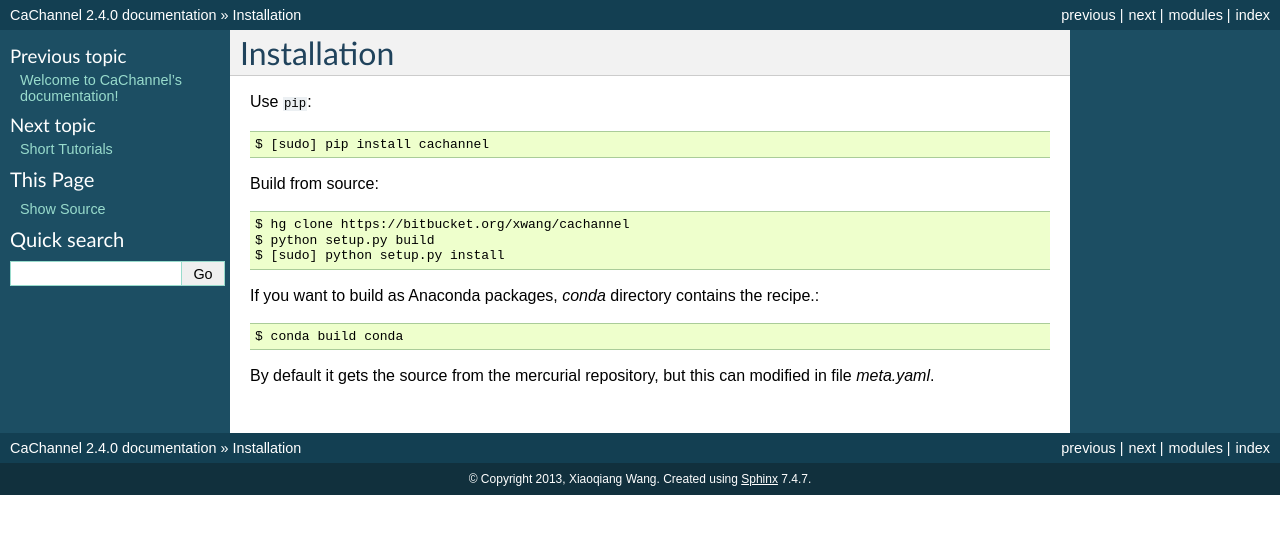
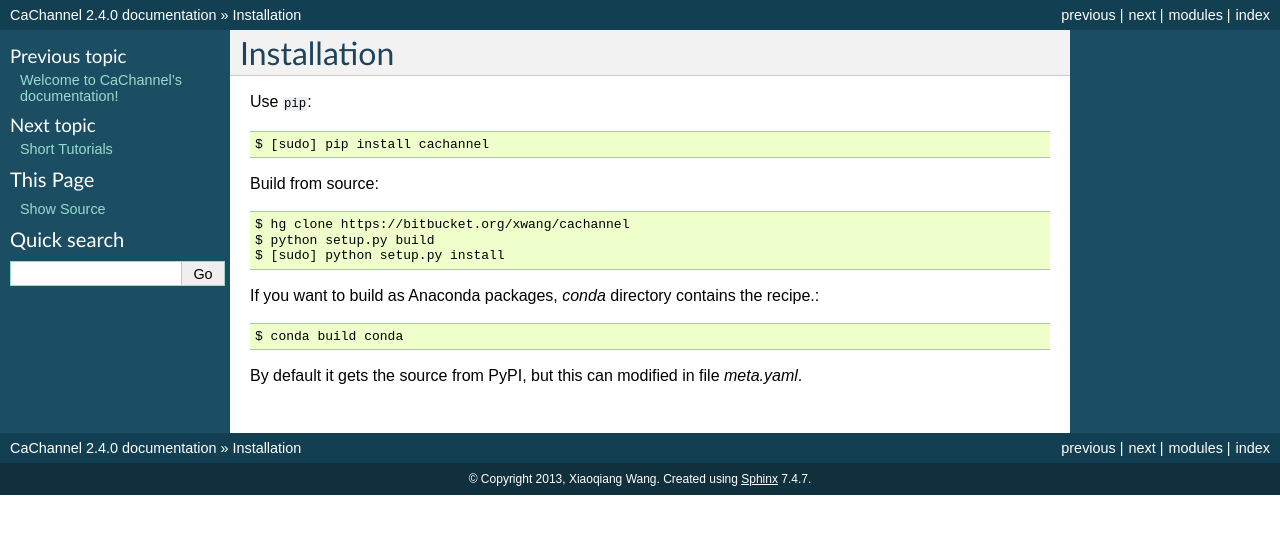
Before and after one commit to CaChannel/CaChannel, a Sphinx documentation site: the page built from docs/source/installation.rst, in a window 1280 px wide. Shown: the top 534 px of the page. Built offline with Sphinx 7.4.7, drawn with Linux system fonts in a browser that asks for light colours.

Commit message:
default to PyPI

```diff
--- a/docs/source/installation.rst
+++ b/docs/source/installation.rst
@@ -17,5 +17,4 @@
 
     $ conda build conda
 
-By default it gets the source from the mercurial repository,
-but this can modified in file *meta.yaml*.
+By default it gets the source from PyPI, but this can modified in file *meta.yaml*.
```
